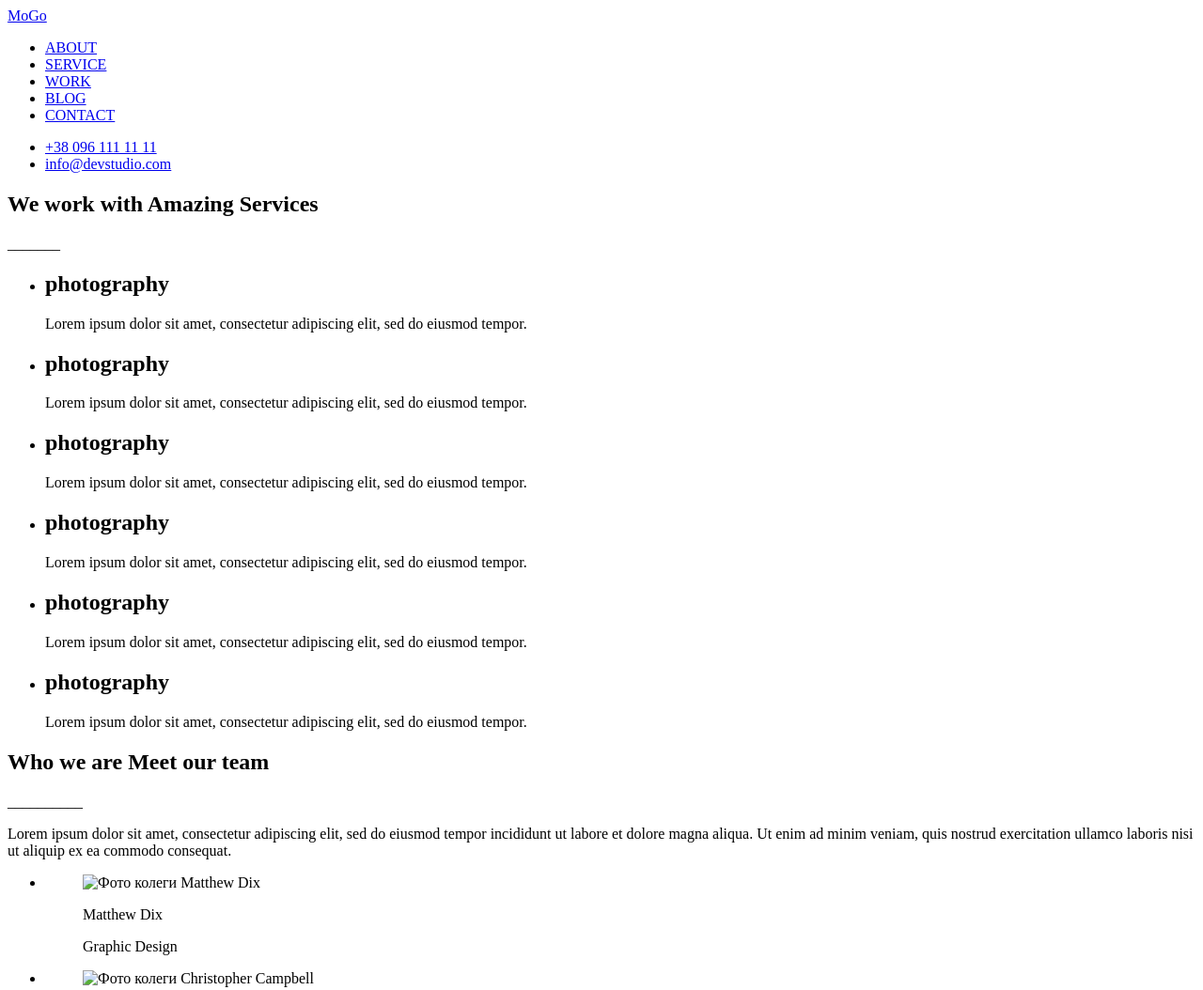
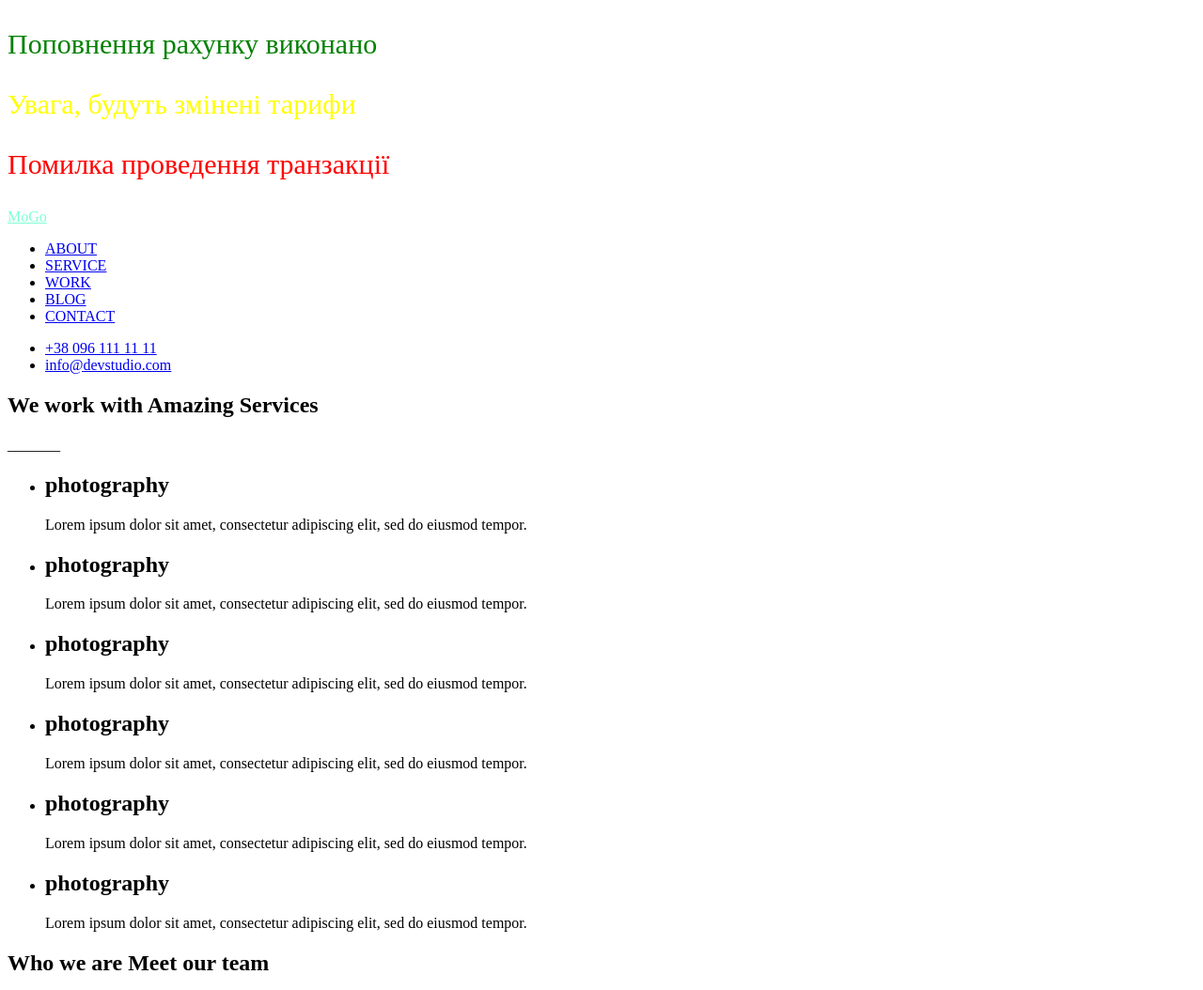
Before and after one commit to YevheniiZinych/FE_1y_37, a plain HTML site: page index.html in a window 1280 px wide. Shown: the top 1054 px of the page at 94% size. Drawn offline with Linux system fonts and the light colour scheme.

Commit message:
acquaintance with css

```diff
--- /dev/null
+++ b/css/style.css
@@ -0,0 +1,30 @@
+/* Селектор тегу */
+body {
+  color: black;
+}
+
+/* Селектор класу */
+.header {
+  /* background-color: aqua; */
+}
+
+.header-logo {
+  color: aquamarine;
+}
+
+/* Композиція класів */
+.alert {
+  font-size: 30px;
+  font-weight: 500;
+}
+
+.green {
+  color: green;
+}
+
+.yellow {
+  color: yellow;
+}
+.red {
+  color: red;
+}
--- a/index.html
+++ b/index.html
@@ -11,16 +11,20 @@
     />
     <!-- Відповідає за назву вклвдки сторінки -->
     <title>Наша студія MoGo</title>
-    <link rel="stylesheet" href="#" />
+    <link rel="stylesheet" href="./css/style.css" />
   </head>
   <body>
+    <p class="alert green">Поповнення рахунку виконано</p>
+    <p class="alert yellow">Увага, будуть змінені тарифи</p>
+    <p class="alert red">Помилка проведення транзакції</p>
+
     <!-- Шапка сайту -->
-    <header>
-      <a href="./index.html">MoGo</a>
+    <header class="header">
+      <a class="header-logo" href="./index.html">MoGo</a>
       <!-- Навігація -->
       <nav>
         <ul>
-          <li><a href="#">ABOUT</a></li>
+          <li><a href="./portfolio.html">ABOUT</a></li>
           <li><a href="#">SERVICE</a></li>
           <li><a href="#">WORK</a></li>
           <li><a href="#">BLOG</a></li>
@@ -28,17 +32,20 @@
         </ul>
       </nav>
       <!-- Контакти -->
-      <ul>
+      <ul class="header-list">
         <li>
-          <a href="tel:+380931268578">+38 096 111 11 11</a>
+          <a class="link" href="tel:+380931268578">+38 096 111 11 11</a>
         </li>
         <li>
-          <a href="mailto:info@devstudio.com">info@devstudio.com</a>
+          <a class="link" href="mailto:info@devstudio.com"
+            >info@devstudio.com</a
+          >
         </li>
       </ul>
     </header>
     <!-- Головна частина сайту -->
     <main>
+      <!-- Заголовок сторінки -->
       <section>
         <h2><span>We work with</span> Amazing Services</h2>
         <div>_______</div>
@@ -117,7 +124,7 @@
           <li>
             <figure>
               <img
-                src="./img/second-man.png"
+                src="./img/first-man.png"
                 alt="Фото колеги Christopher Campbell"
                 width="380"
               />
```
Also changed, not shown: README.md, img/first-man.png (added), img/second-man.png (added), img/third-man.png (added).
